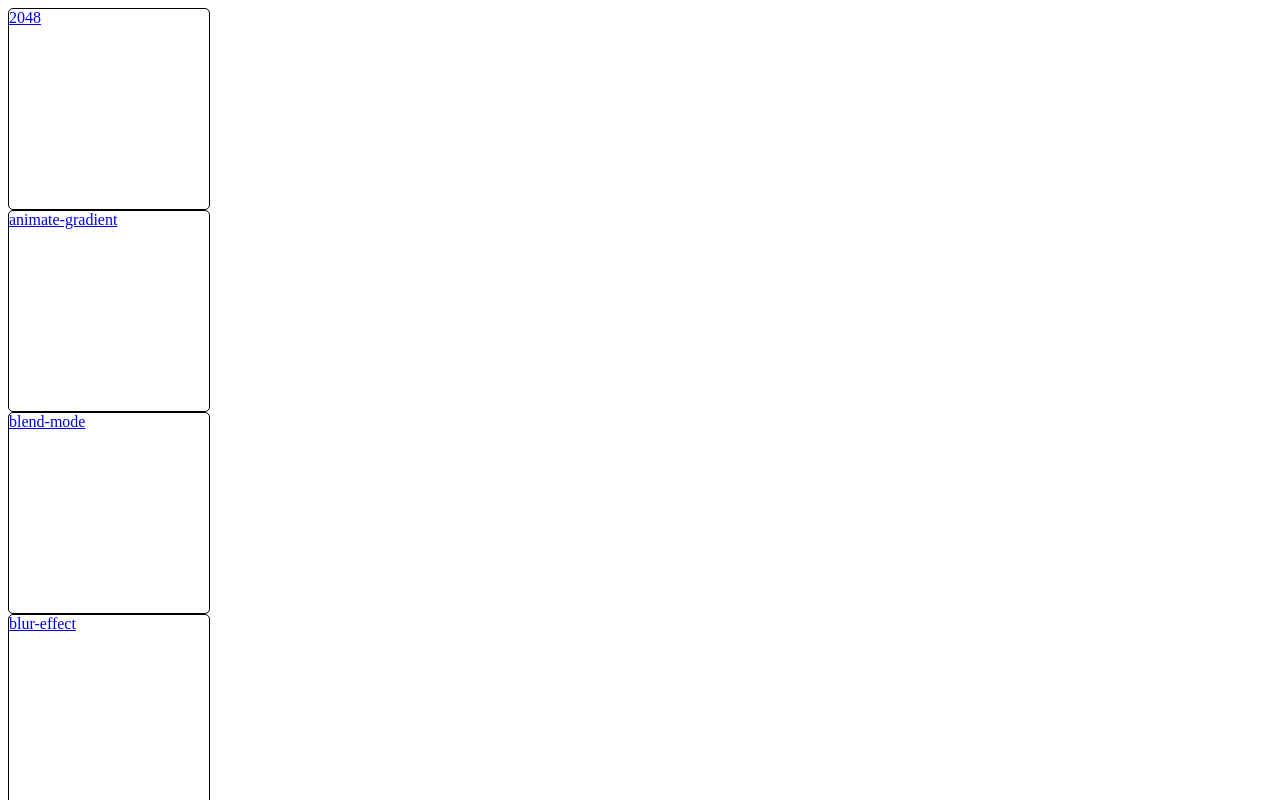
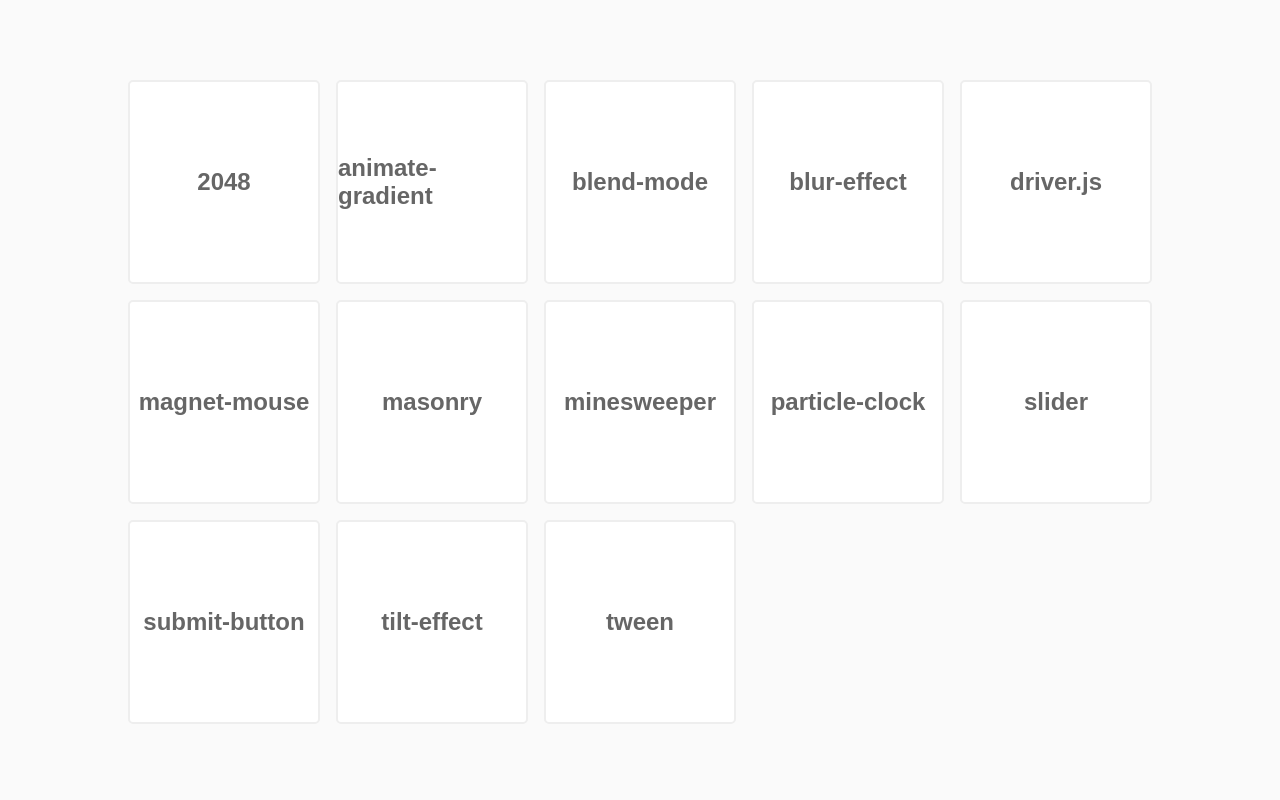
Before and after one commit to leyiang/webwork, a plain HTML site: page index.html in a window 1280 px wide. Shown: the top 800 px of the page. Drawn offline with Linux system fonts and the light colour scheme.

Commit message:
deploy: df8330401180744c85f166d37bf05328e43ddcf8

```diff
--- a/index.html
+++ b/index.html
@@ -4,21 +4,51 @@
     <meta charset="UTF-8" />
     <link rel="icon" type="image/svg+xml" href="/vite.svg" />
     <meta name="viewport" content="width=device-width, initial-scale=1.0" />
-    <title>Vite App</title>
+    <title>Webwork Preview - Yiang</title>
 
     <style>
-      .project-item {
-        display: block;
-        width: 200px;
-        height: 200px;
-        border: 1px solid #000;
-        border-radius: 5px;
-      }
+        body {
+            margin: 0;
+            font-family: Arial, Helvetica, sans-serif;
+            background-color: #FAFAFA;
+        }
+
+        .project-container {
+            display: grid;
+            grid-template-columns: repeat(5, 1fr);
+            gap: 1rem;
+            width: 80%;
+            margin: 0 auto;
+            margin-top: 5rem;
+        }
+
+        .project-item {
+            background: #FFF;
+            height: 200px;
+            border: 2px solid #EEE;
+            border-radius: 5px;
+
+            text-decoration: none;
+
+            display: flex;
+            align-items: center;
+            justify-content: center;
+            font-weight: 700;
+            font-size: 1.5rem;
+            color: #666;
+        }
+
+        .project-item:hover {
+            border: 2px solid #1397ff;
+            box-shadow: 0 0 0 4px rgba(19, 153, 255, 0.3);
+        }
     </style>
   </head>
   <body>
 
-    <div class="project-container">
+    <div id="app">
+
+        <div class="project-container">
 
         <a href="./2048" class="project-item">
             <span>2048</span>
@@ -72,6 +102,8 @@
             <span>tween</span>
         </a>
 
+        </div>
+
     </div>
 
   </body>
```
